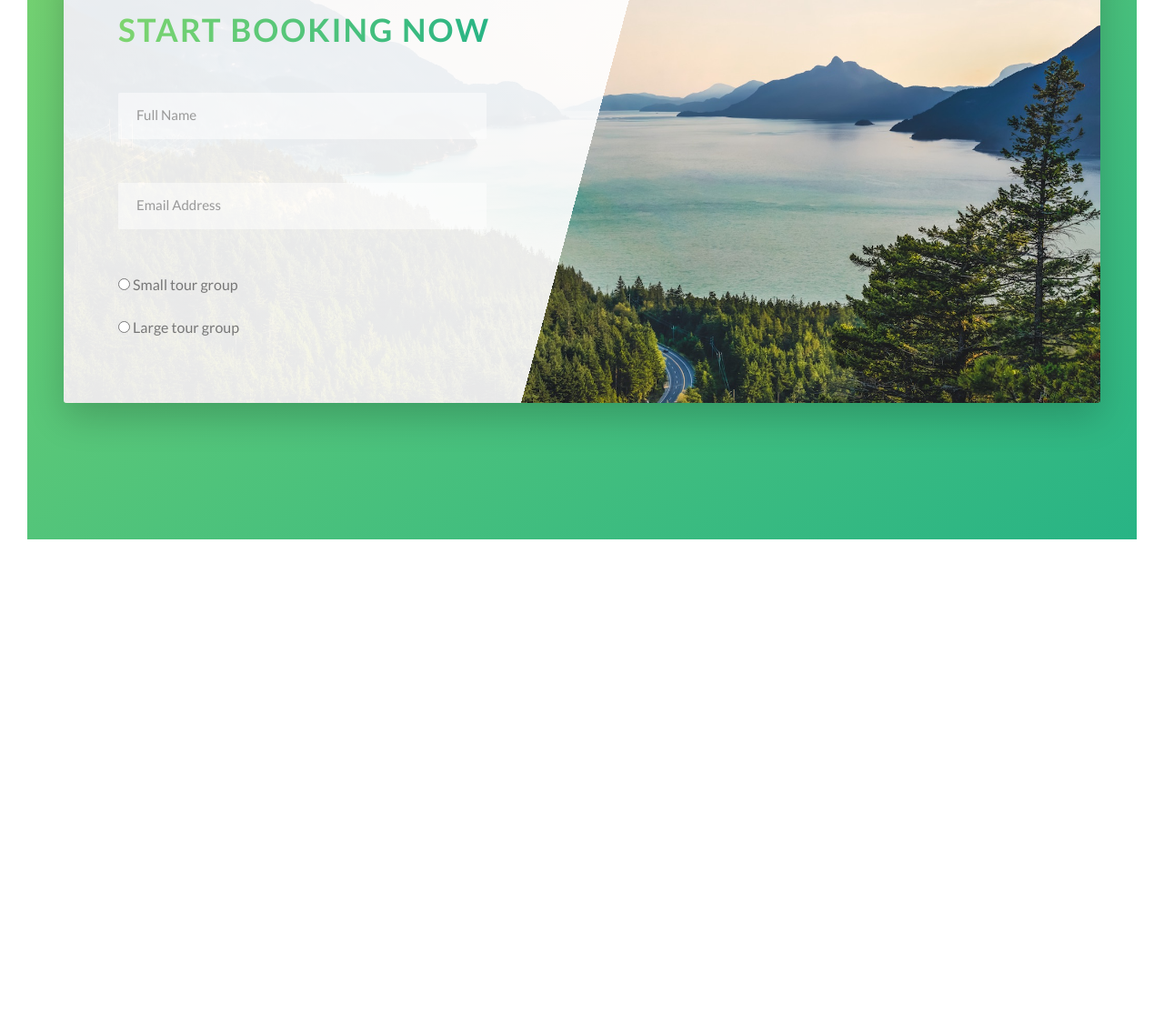
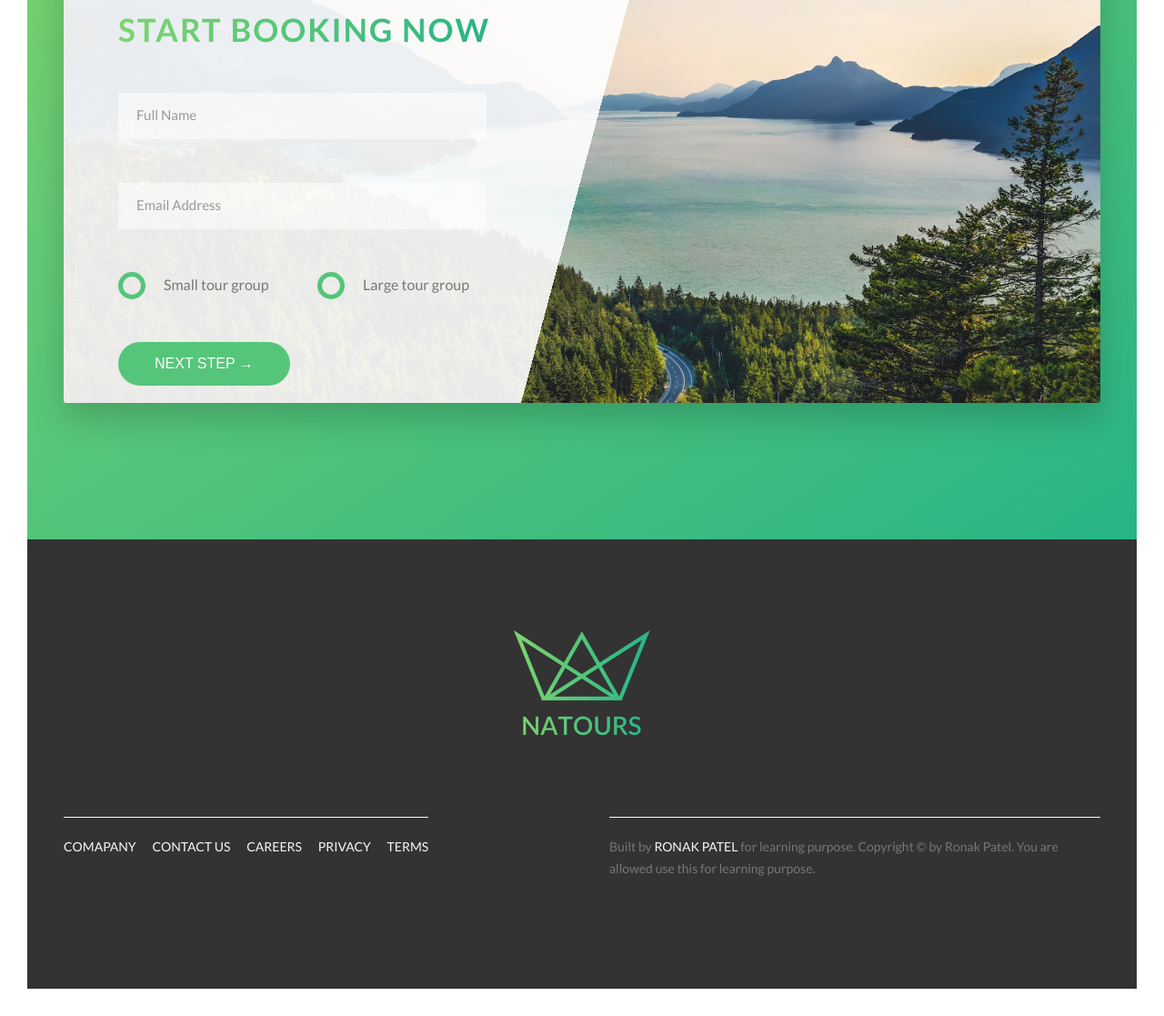
Before and after one commit to Rony2/Adventure-trip, a website: page index.html in a window 1280 px wide. Shown: the part 4692-5809 px from the top of the page at 91% size. Before the commit the page ends 5315 px from the top, so only its background shows below. Drawn offline with Linux system fonts and the light colour scheme.

Commit message:
Initial Changes

```diff
--- a/index.html
+++ b/index.html
@@ -311,6 +311,7 @@
                                         <label for="small" class="form__radio-label">
                                             <span class="form__radio-button"></span>
                                             Small tour group</label>
+
                                     </div>
                                 </div>
 
@@ -323,12 +324,40 @@
                                     </div>
                                 </div>
 
+                                <div class="form__group u-margin-top-medium">
+                                    <button class="btn btn--green">Next Step &rarr;</button>
+                                </div>
+
                             </form>
                         </div>
                     </div>
                 </div>
             </section>
         </main>
+
+        <footer class="footer">
+            <div class="footer__logo-box">
+                <img src="img/logo-green-2x.png" alt="Full Logo" class="footer__logo">
+            </div>
+            <div class="row">
+                <div class="col-1-of-2">
+                    <div class="footer__navigation">
+                        <ul class="footer__list">
+                            <li class="footer__item"><a href="#" class="footer__link">Comapany</a></li>
+                            <li class="footer__item"><a href="#" class="footer__link">Contact Us</a></li>
+                            <li class="footer__item"><a href="#" class="footer__link">Careers</a></li>
+                            <li class="footer__item"><a href="#" class="footer__link">Privacy</a></li>
+                            <li class="footer__item"><a href="#" class="footer__link">Terms</a></li>
+                        </ul>
+                    </div>
+                </div>
+                <div class="col-1-of-2">
+                    <p class="footer__copyright">
+                        Built by   <a href="#" class="footer__link">Ronak Patel</a> for learning purpose. Copyright &copy; by Ronak Patel. You are allowed use this for learning purpose.
+                    </p>
+                </div>
+            </div>
+        </footer>
 
         <!-- <section class="grid-test">
             <div class="row">
--- a/sass/abstract/_variables.scss
+++ b/sass/abstract/_variables.scss
@@ -19,6 +19,7 @@ $color-white:#fff;
 
 $color-dark-grey: #777;
 $color-dark-grey-2: #999;
+$color-dark-grey-3: #333;
 
 
 
--- a/sass/base/_utilities.scss
+++ b/sass/base/_utilities.scss
@@ -10,6 +10,10 @@
     margin-bottom: 4rem;
 }
 
+.u-margin-top-medium{
+    margin-top: 3rem;
+}
+
 .u-margin-bottom-small{
     margin-bottom: 1.5rem;
 }
--- a/sass/components/_button.scss
+++ b/sass/components/_button.scss
@@ -1,5 +1,6 @@
 
 .btn{
+    &,
     &:link,
     &,:visited{
         text-transform: uppercase;
@@ -8,7 +9,9 @@
         display: inline-block;
         border-radius: 10rem;
         position: relative;
+        cursor: pointer;
         font-size: $default-font-size;
+        border: none;
     }
 
     &:hover{
@@ -21,7 +24,9 @@
         }
     }
 
-    &:active{
+    &:active,
+    &:focus{
+        outline: none;
         transform: translateY(-0.1rem);
         box-shadow: 0 .5rem 1rem rgba($color-black,0.2);
     }
--- a/sass/components/_form.scss
+++ b/sass/components/_form.scss
@@ -52,13 +52,57 @@
 
 
     &__radio-group{
-        width: 50%;
-        display: inline-block;
+
+    }
+
+    &__radio-input{
+        display: none;
     }
 
     &__radio-label{
         font-size: $default-font-size;
         cursor: pointer;
+        position: relative;
+        padding-left: 5rem;
+    }
+
+    &__radio-input:not(:first-child){
+        margin-left: 9rem;
+    }
+
+    &__radio-button{
+        height: 3rem;
+        width: 3rem;
+        border: 5px solid $color-primary;
+        border-radius: 50%;
+        display: inline-block;
+        position: absolute;
+        left: 0;
+        top: -.4rem;
+
+        &::after{
+            content: "";
+            display: block;
+            height: 1.3rem;
+            width: 1.3rem;
+            border-radius: 50%;
+            position: absolute;
+            background-color: $color-primary;
+            top: 50%;
+            left: 50%;
+            transform: translate(-50%,-50%);
+            opacity: 0;
+            transition: opacity .2s;
+        }
+    }
+
+    &__radio-input:checked ~ &__radio-label &__radio-button::after{
+        opacity: 1;
     }
 
 }
+
+.form__group:nth-child(3), .form__group:nth-child(4) {
+    display: inline-block;
+    width: 48%;
+}
--- /dev/null
+++ b/sass/layout/_footer.scss
@@ -0,0 +1,55 @@
+.footer{
+    background-color: $color-dark-grey-3;
+    padding: 10rem 0;
+    font-size: 1.4rem;
+
+    &__logo-box{
+        text-align: center;
+        margin-bottom: 8rem;
+    }
+
+    &__logo{
+        width: 15rem;
+    }
+
+    &__navigation{
+        border-top: 1px solid $color-light-grey-1;
+        padding: 2rem 0;
+        display: inline-block;
+    }
+
+    &__list{
+        list-style: none;
+    }
+
+    &__item{
+        display: inline-block;
+
+        &:not(:last-child){
+            margin-right: 1.5rem;
+        }
+    }
+
+    &__link{
+        &:link,
+        &:visited{
+            color: $color-light-grey-1;
+            text-decoration: none;
+            text-transform: uppercase;
+            display: inline;
+        }
+
+        &:active,
+        &:hover{
+            color: $color-primary;
+            box-shadow: 0 1rem 2rem rgba($color-black, .4);
+            transform: rotate(5deg) scale(1.5);
+        }
+    }
+
+    &__copyright{
+        border-top: 1px solid #f7f7f7;
+        padding: 2rem 0;
+        display: inline-block;
+    }
+}
--- a/sass/main.scss
+++ b/sass/main.scss
@@ -21,5 +21,6 @@
 
 @import "layout/grid";
 @import "layout/header";
+@import "layout/footer";
 
 @import "pages/home";
```
Also changed, not shown: css/style.css.
